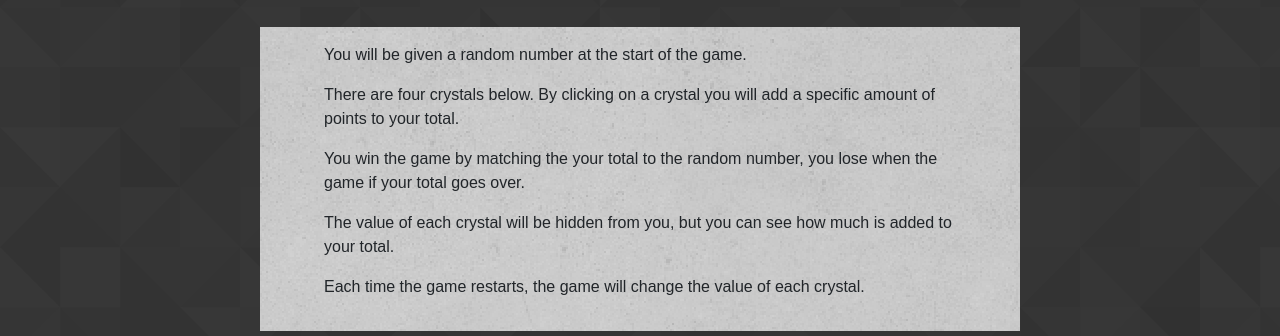
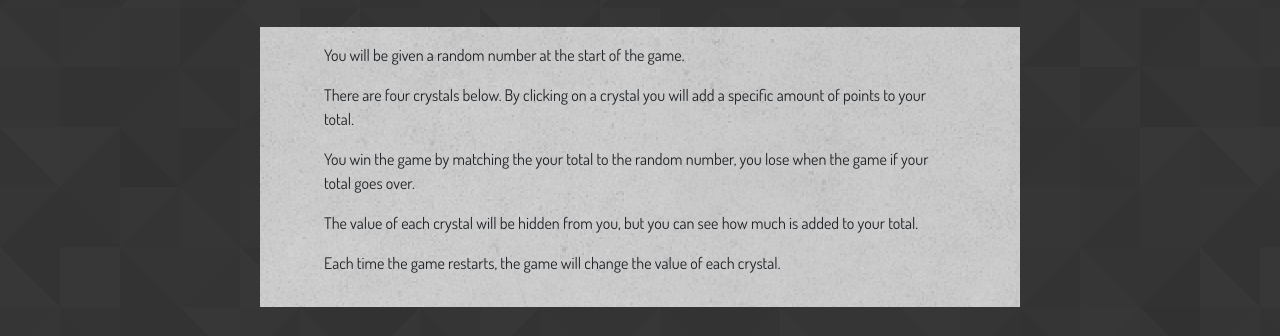
Before and after one commit to davidyeungcoding/Crystal-Collector, a plain HTML site: page index.html in a window 1280 px wide. Shown: the part 113-449 px from the top of the page. Drawn offline with nearby package versions, Linux system fonts and the light colour scheme.

Commit message:
html upddate saved

```diff
--- a/index.html
+++ b/index.html
@@ -7,7 +7,7 @@
     <link rel="stylesheet" type="text/css" href="assets/css/reset.css">
     <link rel="stylesheet" href="https://stackpath.bootstrapcdn.com/bootstrap/4.1.1/css/bootstrap.min.css" integrity="sha384-WskhaSGFgHYWDcbwN70/dfYBj47jz9qbsMId/iRN3ewGhXQFZCSftd1LZCfmhktB" crossorigin="anonymous">
     <link rel="stylesheet" type="text/css" href="assets/css/style.css">
-    <link href="https://fonts.googleapis.com/css?family=Lora" rel="stylesheet">
+    <link href="https://fonts.googleapis.com/css?family=Dosis|Lora" rel="stylesheet">
     <script src="https://cdnjs.cloudflare.com/ajax/libs/jquery/3.2.1/jquery.min.js"></script>
     <title>Document</title>
 </head>
```
